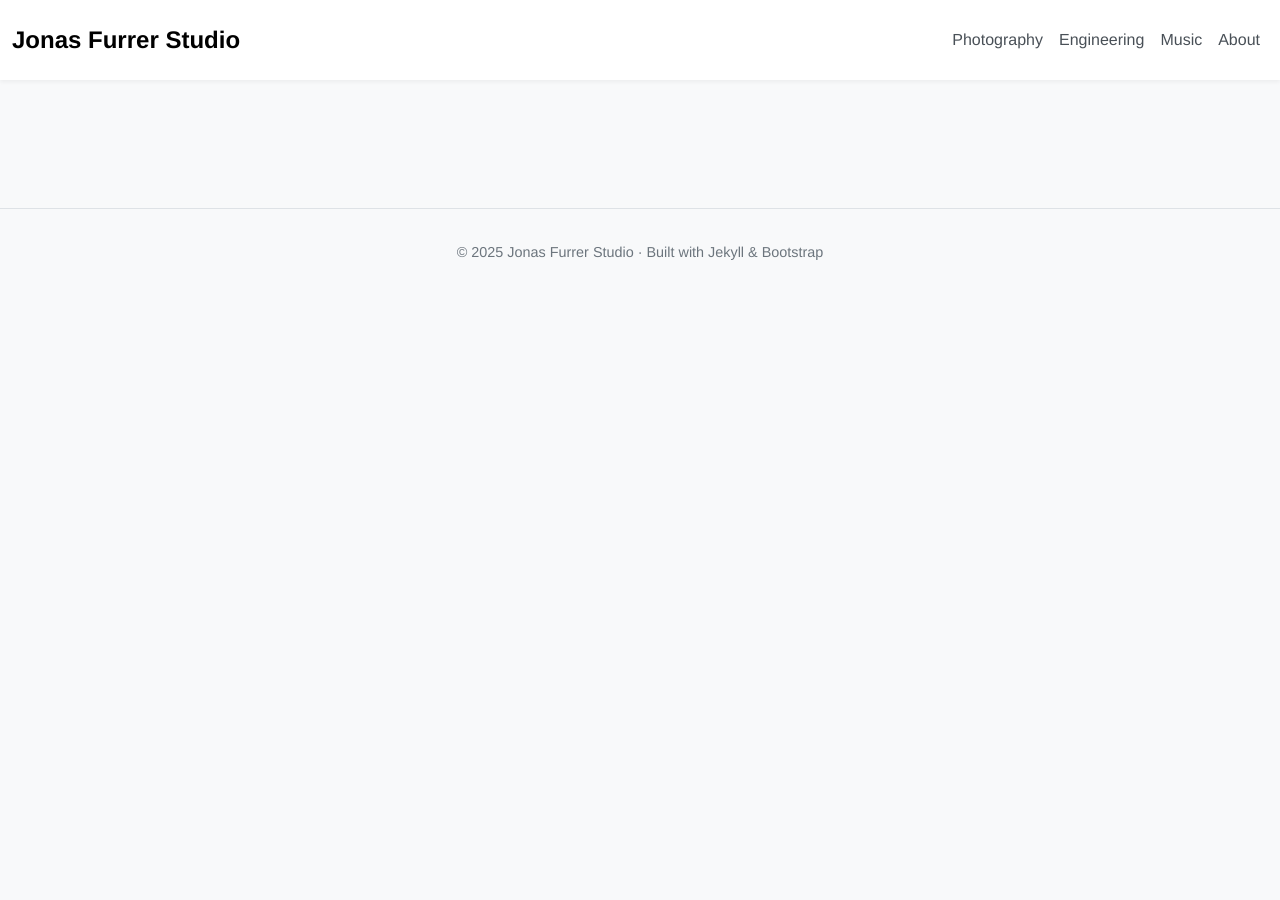
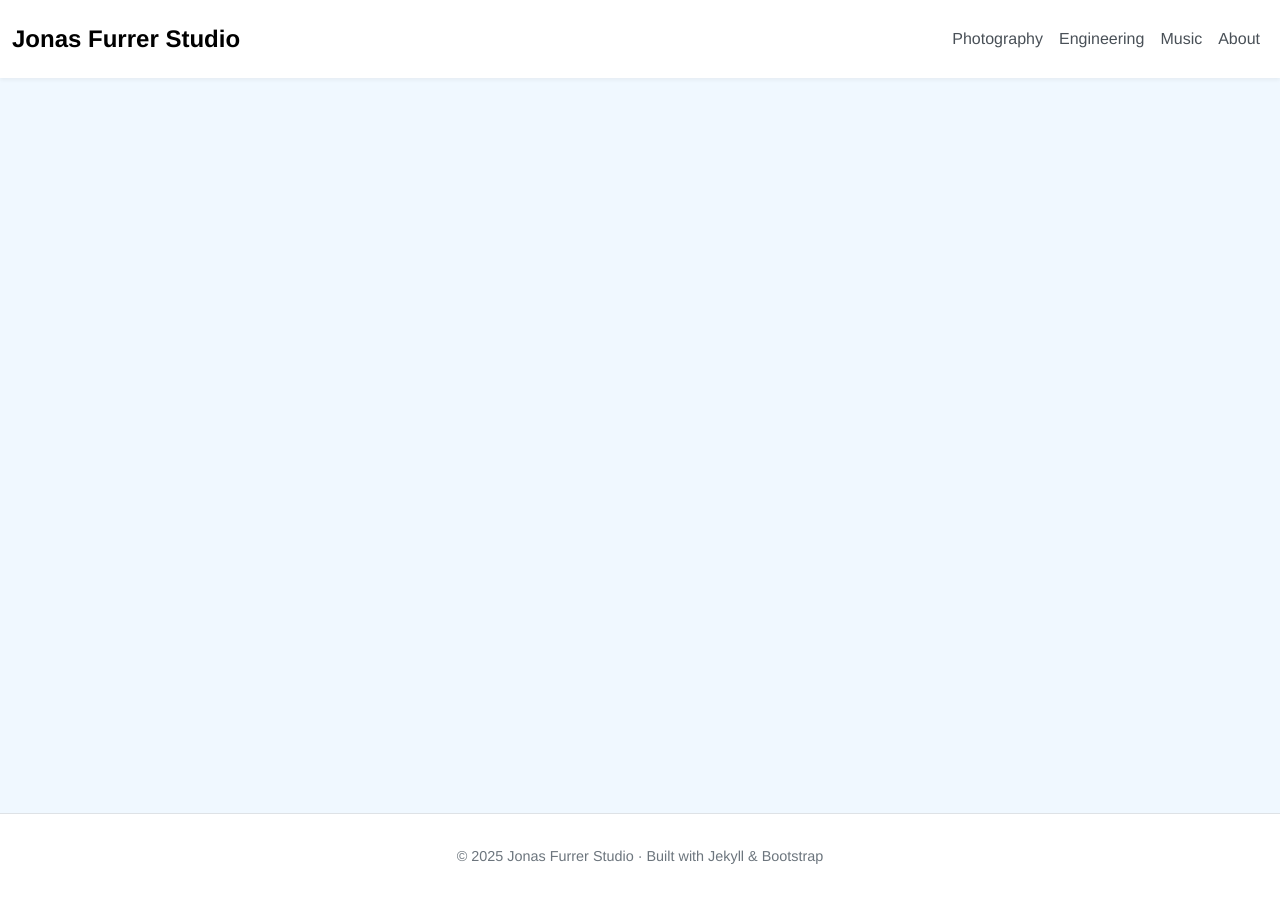
Before and after one commit to jonesfurrer/jonasfurrer.github.io, a Jekyll site: the page built from software-engineering/index.md, in a window 1280 px wide. Built offline with Jekyll 4.4.1, drawn with Linux system fonts in a browser that asks for light colours.

Commit message:
restyle body and footer

```diff
--- a/_layouts/default.html
+++ b/_layouts/default.html
@@ -15,7 +15,7 @@
     <link rel="stylesheet" href="/assets/css/style.css">
 </head>
 
-<body>
+<body class="{{ page.slug }}">
 <nav class="navbar navbar-expand-lg">
     <div class="container-fluid">
         <a class="navbar-brand" href="/">{{ site.title }}</a>
--- a/assets/css/style.css
+++ b/assets/css/style.css
@@ -1,14 +1,29 @@
-/* General body styling */
+/* Body styles */
+html, body {
+    height: 100%;
+    margin: 0;
+}
+
 body {
     font-family: 'Helvetica Neue', Helvetica, Arial, sans-serif;
     background-color: #f8f9fa;
     color: #212529;
-    line-height: 1.6;
-    margin: 0;
-    padding: 0;
+    display: flex;
+    flex-direction: column;
+    min-height: 100vh;
 }
 
-/* Navbar customization */
+body.photography {
+    background-color: #fffaf0;
+}
+body.software-engineering {
+    background-color: #f0f8ff;
+}
+body.music {
+    background-color: #fff0f5;
+}
+
+/* Navbar */
 .navbar {
     background-color: #ffffff;
     box-shadow: 0 2px 4px rgba(0, 0, 0, 0.05);
@@ -31,38 +46,37 @@ body {
 }
 
 /* Main content */
-.container-content {
-    padding-top: 4rem;
-    padding-bottom: 4rem;
+main {
+    flex: 1 0 auto;
+    padding: 4rem 0;
 }
 
-/* Footer styling */
+.card {
+    border: none;
+    border-radius: 0.5rem;
+    box-shadow: 0 2px 8px rgba(0, 0, 0, 0.05);
+    transition: transform 0.2s ease;
+}
+
+.card:hover {
+    transform: translateY(-5px);
+}
+
+.card-title {
+    font-weight: 600;
+}
+
+.card-text {
+    color: #6c757d;
+}
+
+/* Footer */
 footer {
+    flex-shrink: 0;
     text-align: center;
     padding: 2rem 0;
     font-size: 0.9rem;
     color: #6c757d;
     border-top: 1px solid #dee2e6;
+    background-color: #ffffff;
 }
-
-/* Button styling (optional for other page elements) */
-.btn-custom {
-    background-color: #0d6efd;
-    color: #fff;
-    border-radius: 0.25rem;
-    padding: 0.5rem 1.25rem;
-    transition: background-color 0.3s ease;
-}
-
-.btn-custom:hover {
-    background-color: #084298;
-    color: #fff;
-}
-
-/* Utility spacing tweaks */
-.mb-4 {
-    margin-bottom: 1.5rem !important;
-}
-.mt-4 {
-    margin-top: 1.5rem !important;
-}
```
Also changed, not shown: music/index.md (+1 -0 lines), photography/index.md (+1 -0 lines), software-engineering/index.md (+1 -0 lines).
